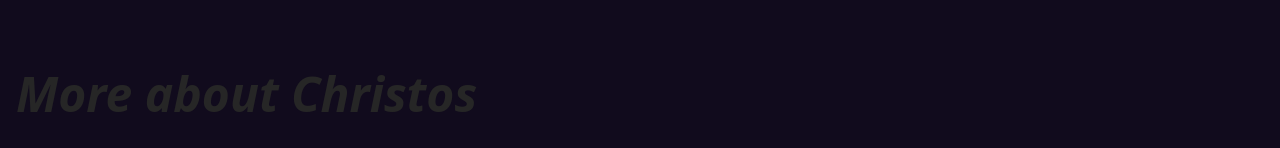
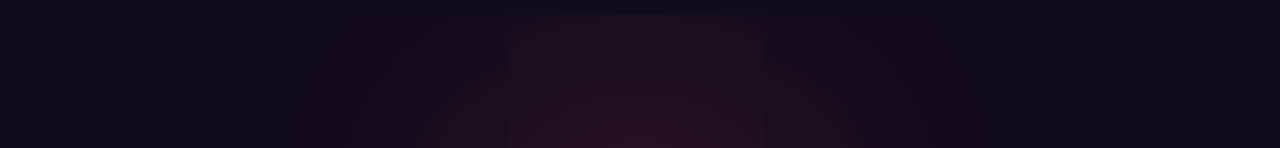
Before and after one commit to ChristosFokas/Portfolio, a Next.js app: page / in a window 1280 px wide. Shown: the part 7607-7755 px from the top of the page. Built offline with nearby package versions, Linux system fonts and the light colour scheme.

Commit message:
removed train

```diff
--- a/app/page.tsx
+++ b/app/page.tsx
@@ -32,7 +32,7 @@ export default function Home() {
             <Drifting />
             <TimelineDemo />
             <ChristosTeam />
-            <CarouzelTraining />
+            {/* <CarouzelTraining /> */}
             <ParallaxScrollMain />
 
             <Footer />
```
